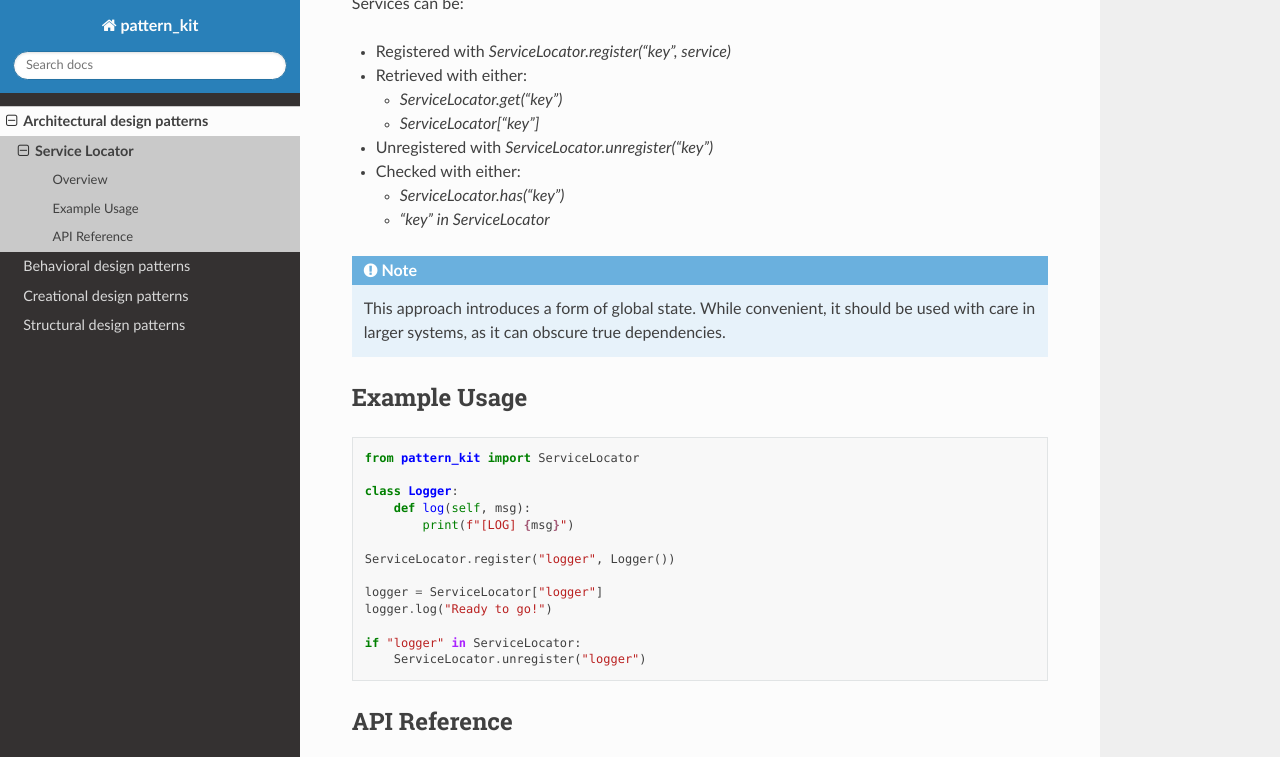
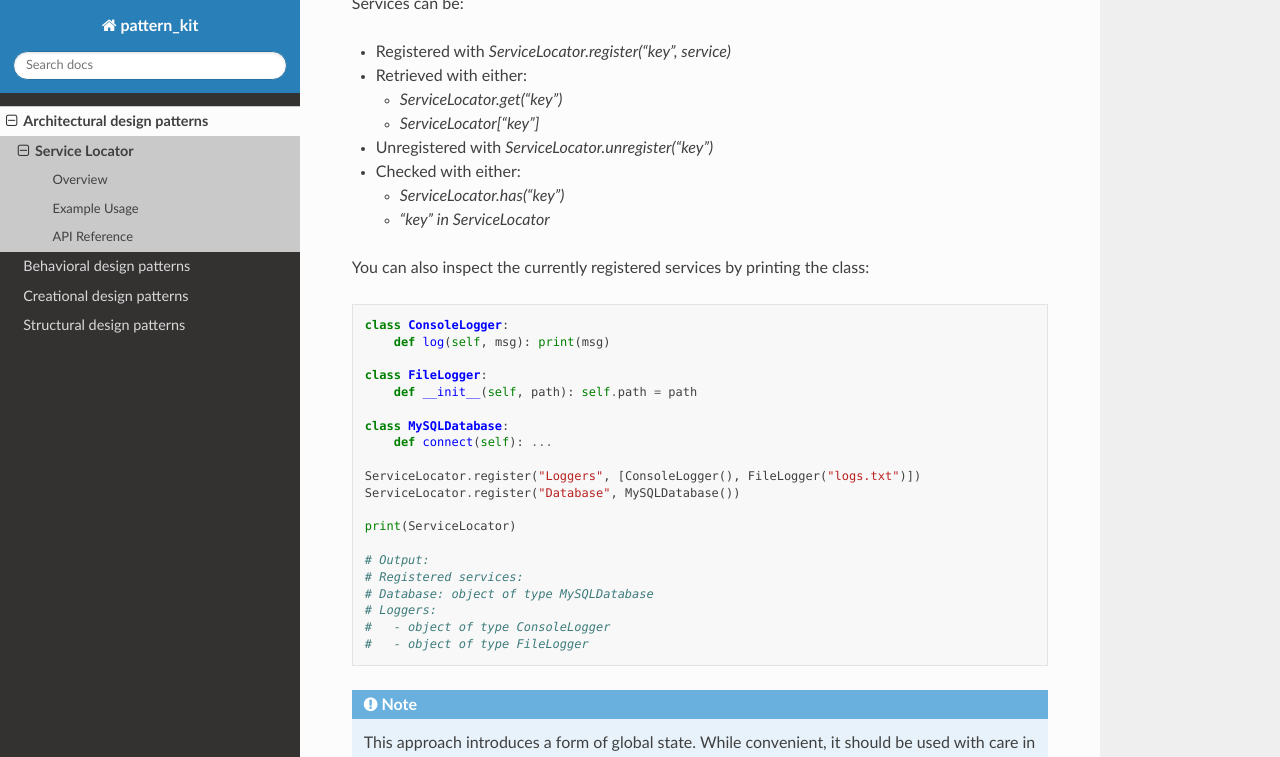
Before and after one commit to rundef/pattern_kit, a Sphinx documentation site: the page built from docs/architectural/service_locator.rst, in a window 1280 px wide and 900 px high, scrolled down 440 px, cut to the strip 0-757 px from the top of the window. Built offline with Sphinx 7.4.7 and the Read the Docs theme 3.1.0, drawn with Linux system fonts in a browser that asks for light colours.

Commit message:
Add print-friendly string representation for ServiceLocator

```diff
--- a/docs/architectural/service_locator.rst
+++ b/docs/architectural/service_locator.rst
@@ -26,6 +26,30 @@ Services can be:
 
   - `"key" in ServiceLocator`
 
+You can also inspect the currently registered services by printing the class:
+
+.. code-block:: python
+
+    class ConsoleLogger:
+        def log(self, msg): print(msg)
+
+    class FileLogger:
+        def __init__(self, path): self.path = path
+
+    class MySQLDatabase:
+        def connect(self): ...
+
+    ServiceLocator.register("Loggers", [ConsoleLogger(), FileLogger("logs.txt")])
+    ServiceLocator.register("Database", MySQLDatabase())
+
+    print(ServiceLocator)
+
+    # Output:
+    # Registered services:
+    # Database: object of type MySQLDatabase
+    # Loggers:
+    #   - object of type ConsoleLogger
+    #   - object of type FileLogger
 
 .. note::
 
```
Also changed, not shown: 2 other files.
